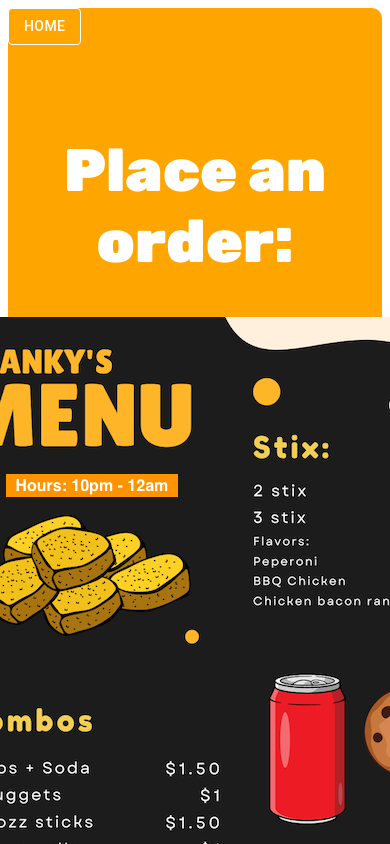
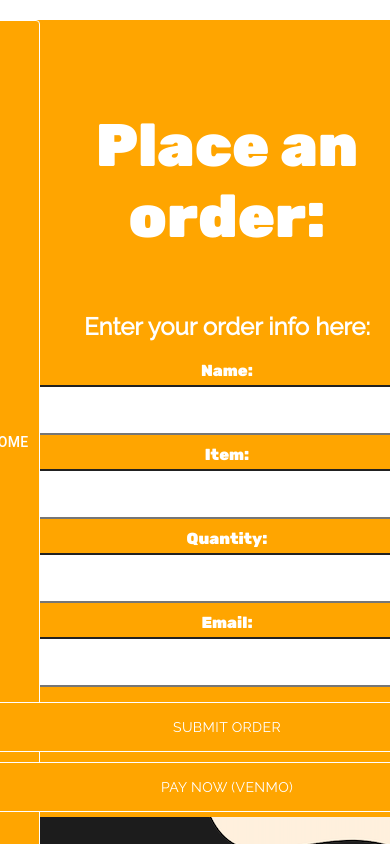
Before and after one commit to jbenite2/Spankys, a React (Create React App) app in the folder simple-crud/client/: page /customer in a window 390 px wide. Shown: the top 844 px of the page. Built offline with nearby package versions, Linux system fonts and the light colour scheme; a web font is replaced by a local one.

Commit message:
customer page mod

```diff
--- a/simple-crud/client/src/components/Customer.css
+++ b/simple-crud/client/src/components/Customer.css
@@ -15,6 +15,19 @@
 	 display: flex;
 
 }
+
+@media only screen and (max-width: 767px) {
+	.order_page{
+	  display: flex;
+	  flex-direction: column;
+	  align-items: center;
+	}
+	.order_col{
+		width: 600px;
+		align-items: center;
+	}
+  }
+
 
 .order_col {
 	flex-direction: column;
@@ -115,3 +128,37 @@ h2 {
 h3 {
 	color:white;
 }
+
+/* Customer.css */
+
+@media (max-width: 767px) {
+	/* Styles for mobile devices */
+	.customer-image {
+	  display: block;
+	  margin: 0 auto;
+	  width: 70%;
+	  height: auto;
+	}
+	.customer-form {
+	  margin-bottom: 100px;
+	}
+  }
+
+  .customer-form {
+	max-width: 600px;
+	margin: 0 auto;
+	padding: 20px;
+  }
+
+  .button-top {
+	margin-top: 20px;
+	display: flex;
+	justify-content: center;
+  }
+
+  .customer-image {
+	display: block;
+	margin: 0 auto;
+	max-width: 100%;
+	height: auto;
+  }
```
